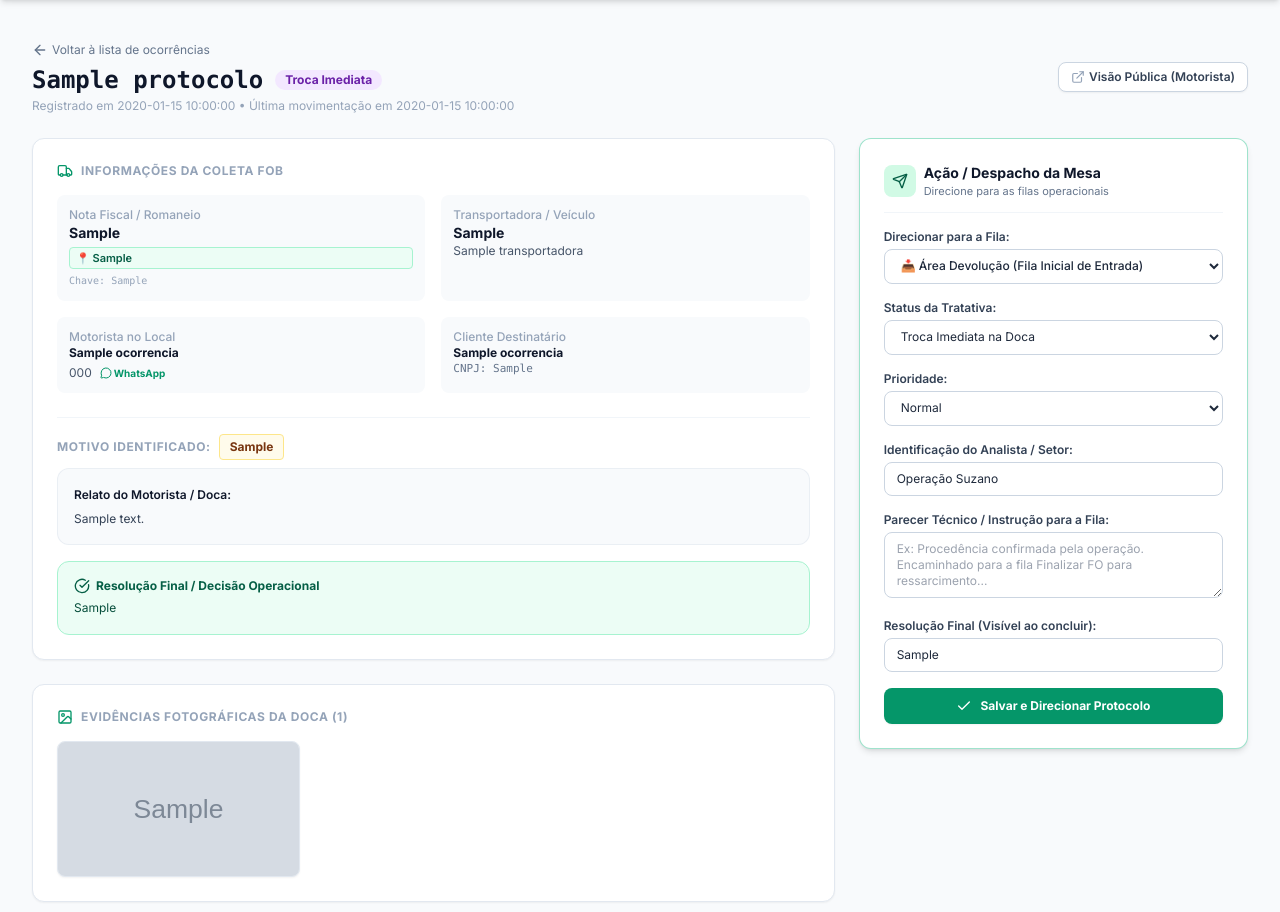
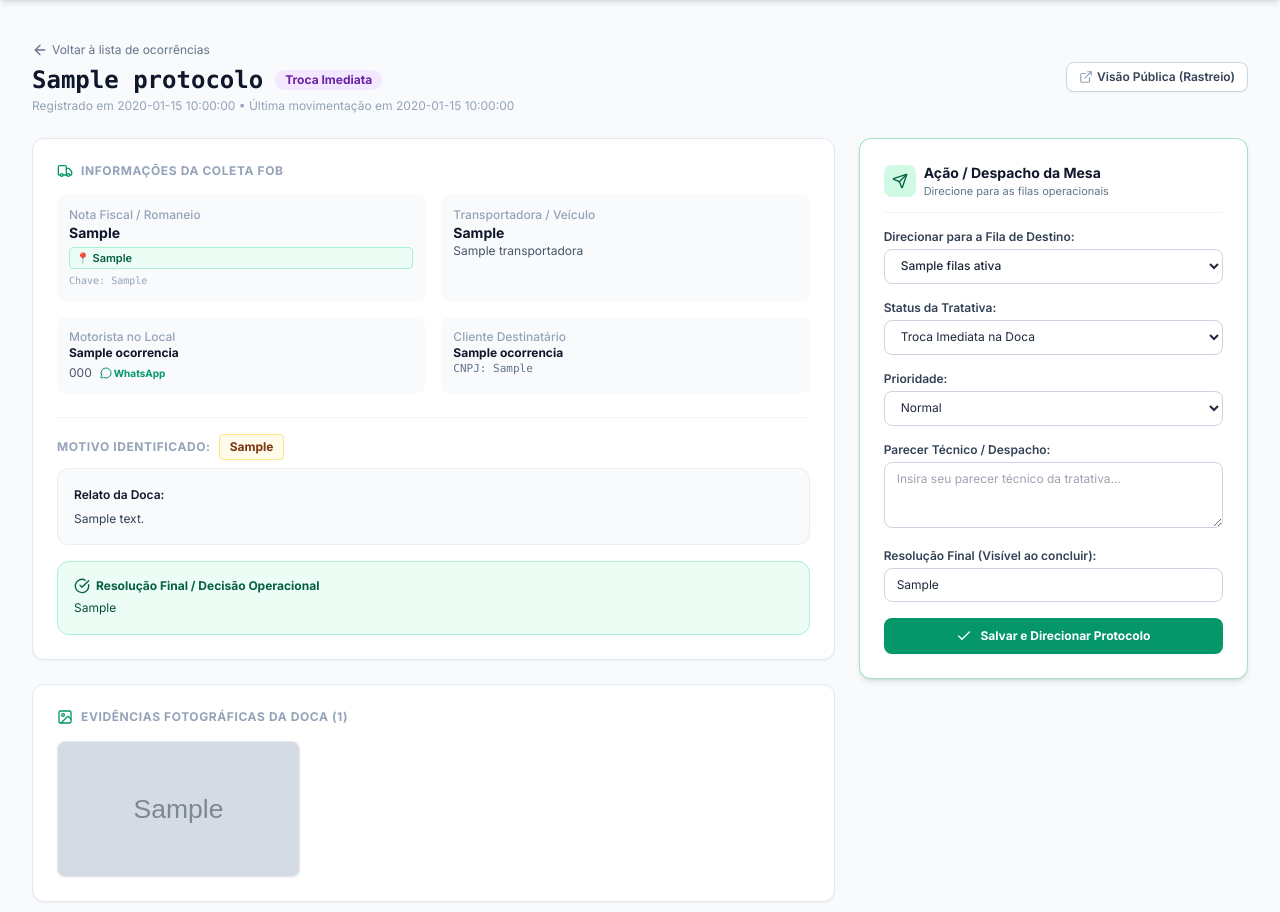
Before and after one commit to oiluiz681-gif/suzano-fob-tracker, a FastAPI app: template templates/detalhes.html in a window 1280 px wide. Shown: the part 65-977 px from the top of the page. Run offline with FastAPI, Linux system fonts and the light colour scheme; the template is opened without the code that fills it: most values are stand-ins (such as "Sample title", 1, 10 or a date in 2020); grey boxes marked "Sample" are stand-in pictures; some libraries are stand-ins or nearby versions.

Commit message:
Login obrigatorio para protocolos, admin Luiz Fernando Ferreira e gestao de filas

```diff
--- a/templates/detalhes.html
+++ b/templates/detalhes.html
@@ -31,7 +31,7 @@
     <div class="flex items-center space-x-2">
       <a href="/rastreio/{{ ocorrencia.protocolo }}" target="_blank" class="px-3 py-1.5 bg-white border border-slate-300 hover:bg-slate-50 text-slate-700 text-xs font-semibold rounded-lg shadow-sm flex items-center space-x-1">
         <i data-lucide="external-link" class="w-3.5 h-3.5 text-slate-400"></i>
-        <span>Visão Pública (Motorista)</span>
+        <span>Visão Pública (Rastreio)</span>
       </a>
     </div>
   </div>
@@ -100,7 +100,7 @@
             </span>
           </div>
           <div class="bg-slate-50 p-4 rounded-xl text-xs text-slate-700 leading-relaxed border border-slate-200/60">
-            <p class="font-semibold text-slate-900 mb-1">Relato do Motorista / Doca:</p>
+            <p class="font-semibold text-slate-900 mb-1">Relato da Doca:</p>
             {{ ocorrencia.descricao }}
           </div>
         </div>
@@ -187,27 +187,17 @@
 
         <form action="/painel/protocolo/{{ ocorrencia.id }}/tratar" method="POST" class="space-y-4 text-xs">
 
-          <!-- Fila de Destino -->
+          <!-- Fila de Destino DINÂMICA (Configurada pelo Admin) -->
           <div>
             <label class="block font-semibold text-slate-700 mb-1" for="fila_destino">
-              Direcionar para a Fila:
+              Direcionar para a Fila de Destino:
             </label>
             <select name="fila_destino" id="fila_destino" class="w-full px-3 py-2 border border-slate-300 rounded-lg focus:ring-2 focus:ring-emerald-500 bg-white font-medium">
-              <!-- As 3 Filas Principais do Fluxo Suzano -->
-              <option value="Área de Devolução" {% if ocorrencia.fila_atual == 'Área de Devolução' or ocorrencia.fila_atual == 'Área Devolução' %}selected{% endif %}>
-                📥 Área Devolução (Fila Inicial de Entrada)
-              </option>
-              <option value="Análise de Procedência" {% if ocorrencia.fila_atual == 'Análise de Procedência' %}selected{% endif %}>
-                🔍 Análise de Procedência (Operação / Análise de Falta)
-              </option>
-              <option value="Finalizar FO" {% if ocorrencia.fila_atual == 'Finalizar FO' %}selected{% endif %}>
-                💰 Finalizar FO (Ressarcimento do Cliente)
-              </option>
-
-              <!-- Filas de Apoio -->
-              <option value="Fiscal" {% if ocorrencia.fila_atual == 'Fiscal' %}selected{% endif %}>
-                ⚖️ Fiscal (NF Devolução / Canhoto / Carta Correção)
-              </option>
+              {% for f in filas_ativas %}
+                <option value="{{ f.nome }}" {% if ocorrencia.fila_atual == f.nome %}selected{% endif %}>
+                  {{ f.nome }}
+                </option>
+              {% endfor %}
             </select>
           </div>
 
@@ -238,21 +228,12 @@
             </select>
           </div>
 
-          <!-- Autor / Setor -->
-          <div>
-            <label class="block font-semibold text-slate-700 mb-1" for="autor">
-              Identificação do Analista / Setor:
-            </label>
-            <input type="text" name="autor" id="autor" required value="Operação Suzano"
-                   class="w-full px-3 py-2 border border-slate-300 rounded-lg focus:ring-2 focus:ring-emerald-500">
-          </div>
-
           <!-- Parecer Interno -->
           <div>
             <label class="block font-semibold text-slate-700 mb-1" for="observacao">
-              Parecer Técnico / Instrução para a Fila:
+              Parecer Técnico / Despacho:
             </label>
-            <textarea name="observacao" id="observacao" rows="3" placeholder="Ex: Procedência confirmada pela operação. Encaminhado para a fila Finalizar FO para ressarcimento..."
+            <textarea name="observacao" id="observacao" rows="3" placeholder="Insira seu parecer técnico da tratativa..."
                       class="w-full px-3 py-2 border border-slate-300 rounded-lg focus:ring-2 focus:ring-emerald-500"></textarea>
           </div>
 
```
